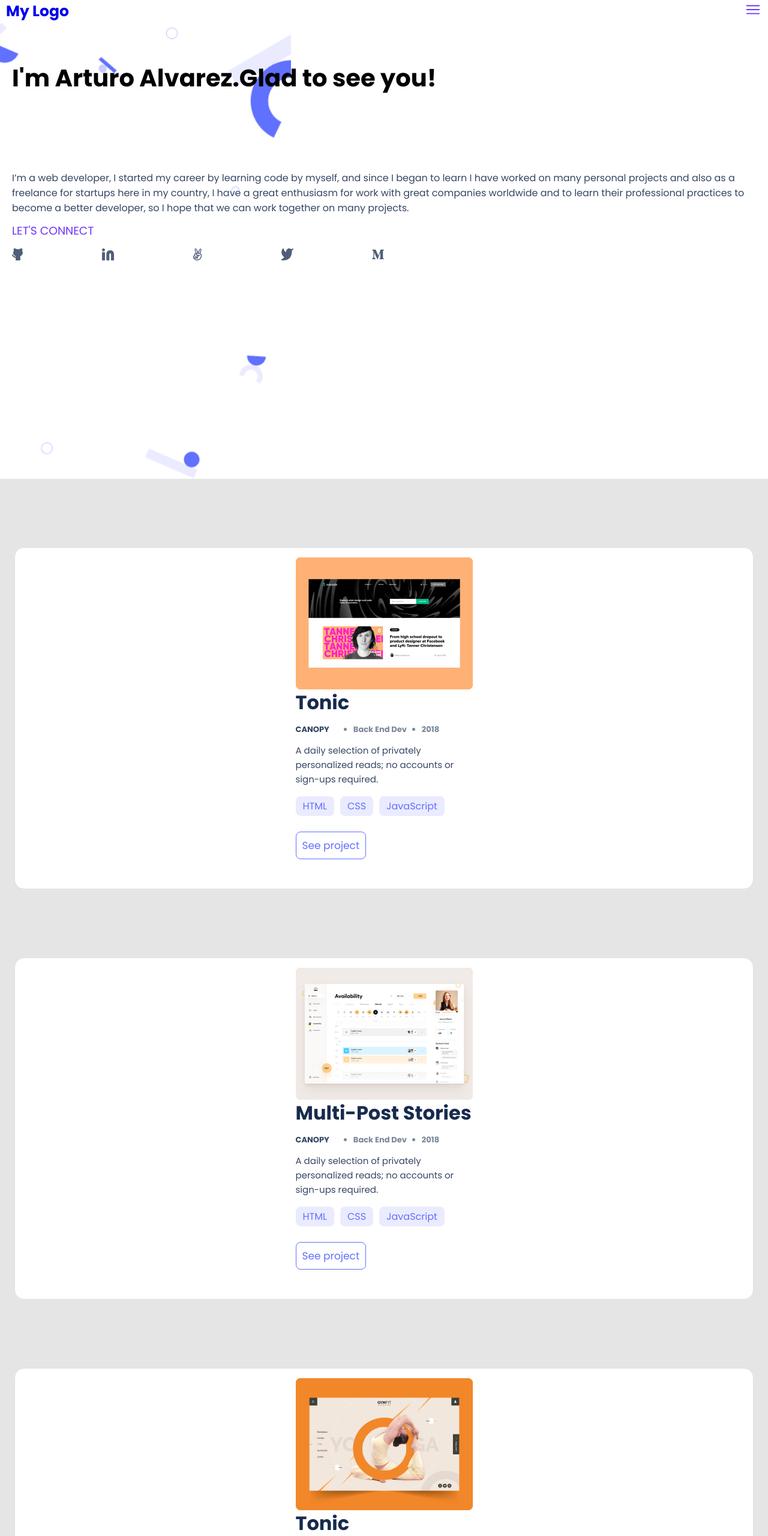
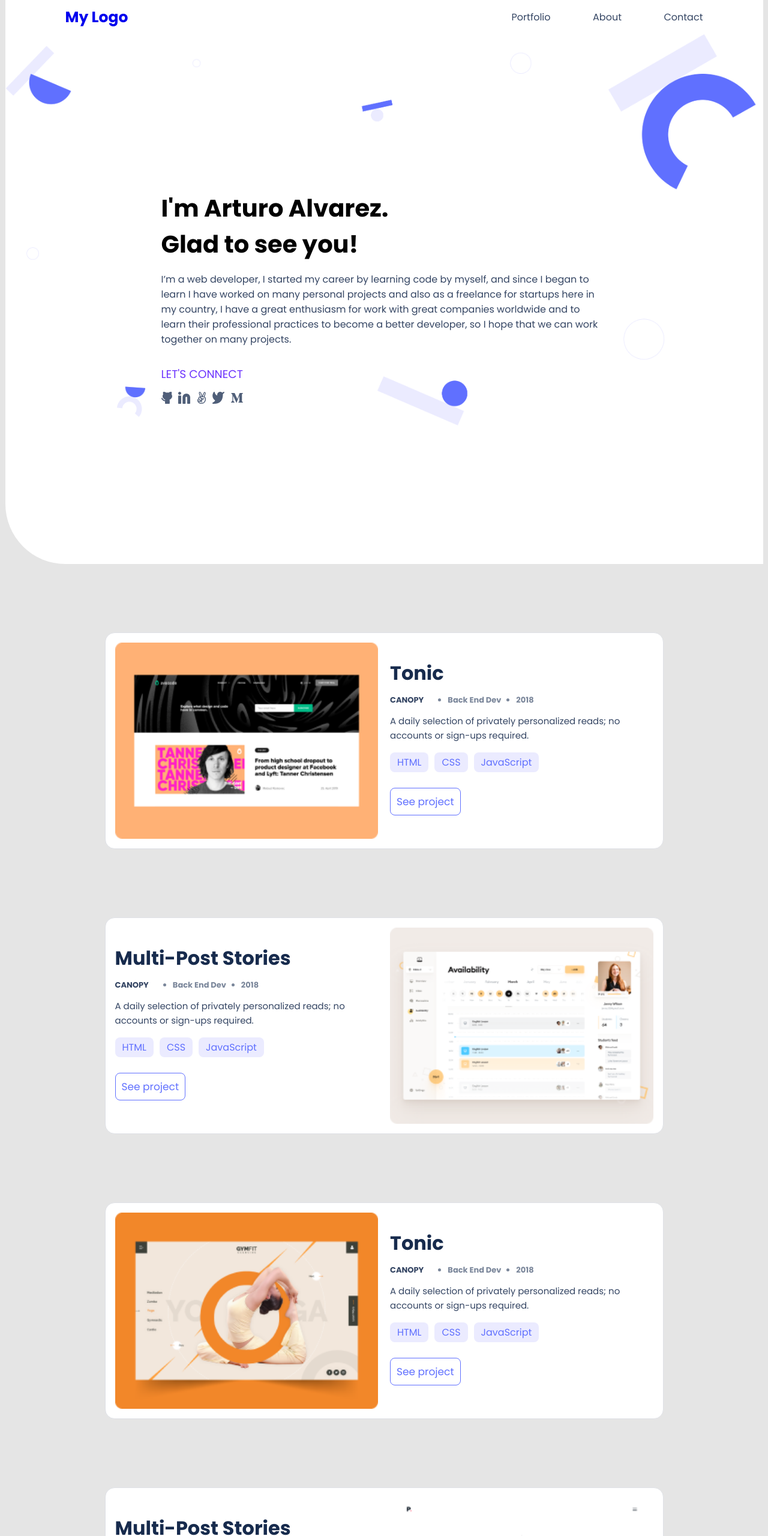
Before and after one commit to Artufelii/microverse-portfolio, a website: page index.html in a window 1280 px wide. Shown: the top 2560 px of the page at 60% size. Drawn offline with Linux system fonts and the light colour scheme.

Commit message:
Add media queries styles for desktop version

```diff
--- a/css/styles.css
+++ b/css/styles.css
@@ -4,6 +4,11 @@
   padding: 0;
   box-sizing: border-box;
   background-color: #e5e5e5;
+}
+
+main {
+  max-width: 1263px;
+  margin: 0 auto;
 }
 
 hr {
@@ -199,14 +204,6 @@
   background-color: #fff;
 }
 
-.background-dark {
-  background-color: #f28729;
-}
-
-.background-light {
-  background-color: #ffb175;
-}
-
 .about {
   background-color: #fff;
   padding-inline: 24px;
@@ -216,6 +213,8 @@
   flex-direction: column;
   align-items: flex-start;
   min-height: 100%;
+  max-width: calc(1263px - 286px);
+  margin: 0 auto;
 }
 
 .width {
@@ -349,3 +348,133 @@
   color: #fff;
   background-color: #2230d2;
 }
+
+@media screen and (min-width: 768px) {
+  .header {
+    max-width: calc(1263px - 200px);
+    margin: 0 auto;
+    padding-inline: 100px;
+    justify-content: space-between;
+  }
+  .greet {
+    background-image: url('../assets/Header\ bg@2x.png');
+    display: flex;
+    flex-direction: column;
+    justify-content: center;
+    align-items: flex-start;
+    border-bottom-left-radius: 100px;
+    padding: 260px;
+    min-height: auto;
+    max-height: 916px;
+  }
+  .title {
+    position: static;
+    width: 60%;
+  }
+  .me {
+    position: static;
+  }
+  .contact {
+    position: static;
+  }
+  .social {
+    width: 100%;
+  }
+
+  .works-container {
+    padding-inline: 142px;
+  }
+  .card {
+    min-height: auto;
+    flex-direction: row;
+    align-items: center;
+    justify-content: space-between;
+    gap: 20px;
+  }
+
+  .row-reverse {
+    flex-direction: row-reverse;
+  }
+
+  .full-width {
+    width: 100%;
+  }
+
+  .half-width {
+    width: 50%;
+  }
+
+  .quarter-width {
+    width: 32%;
+  }
+
+  .align-center {
+    margin: 0 auto;
+  }
+
+  .image-container {
+    width: 50%;
+    height: 100%;
+  }
+
+  .image-container img {
+    width: 100%;
+    height: 100%;
+  }
+
+  .info {
+    width: 50%;
+  }
+
+  .about {
+    flex-direction: row;
+    align-items: center;
+    justify-content: flex-start;
+    gap: 30px;
+    padding-inline: 143px;
+  }
+
+  .contact-info {
+    height: 100%;
+    width: 45%;
+  }
+
+  .skills {
+    height: 100%;
+    width: 55%;
+    margin-bottom: 200px;
+  }
+
+  .languages-list {
+    flex-direction: row;
+  }
+
+  .languages-list li {
+    flex-direction: column;
+  }
+
+  .form-section {
+    background-image: url('../assets/contact\ form\ background\ shapes@2x.png');
+    background-size: 90%;
+    background-repeat: no-repeat;
+    background-position: center;
+    padding-inline: 350px;
+  }
+
+  .menu {
+    width: 30%;
+  }
+
+  .menu-list {
+    list-style: none;
+    display: flex;
+    justify-content: space-between;
+    padding: 0;
+    width: 100%;
+  }
+
+  .menu-list > li > a {
+    text-decoration: none;
+    color: #344563;
+  }
+}
--- a/index.html
+++ b/index.html
@@ -16,15 +16,20 @@
 			</a>
 		</div>
 		<nav class="menu">
-			<svg xmlns="http://www.w3.org/2000/svg" viewBox="0 0 24 24" fill="currentColor" class="w-6 h-6">
-				<path fill-rule="evenodd" d="M3 6.75A.75.75 0 013.75 6h16.5a.75.75 0 010 1.5H3.75A.75.75 0 013 6.75zM3 12a.75.75 0 01.75-.75h16.5a.75.75 0 010 1.5H3.75A.75.75 0 013 12zm0 5.25a.75.75 0 01.75-.75h16.5a.75.75 0 010 1.5H3.75a.75.75 0 01-.75-.75z" clip-rule="evenodd" />
-			</svg>
+			<!--<svg xmlns="http://www.w3.org/2000/svg" viewBox="0 0 24 24" fill="currentColor" class="w-6 h-6">-->
+				<!--<path fill-rule="evenodd" d="M3 6.75A.75.75 0 013.75 6h16.5a.75.75 0 010 1.5H3.75A.75.75 0 013 6.75zM3 12a.75.75 0 01.75-.75h16.5a.75.75 0 010 1.5H3.75A.75.75 0 013 12zm0 5.25a.75.75 0 01.75-.75h16.5a.75.75 0 010 1.5H3.75a.75.75 0 01-.75-.75z" clip-rule="evenodd" />-->
+			<!--</svg>-->
+			<ul class="menu-list">
+				<li><a href="/">Portfolio</a></li>
+				<li><a href="#about">About</a></li>
+				<li><a href="#contact">Contact</a></li>
+			</ul>
 		</nav>
 	</header>
 	<main>
 		<section class="greet">
 			<div class="title">
-				<h1>I'm Arturo Alvarez.Glad to see you!</h1>
+				<h1>I'm Arturo Alvarez. Glad to see you!</h1>
 			</div>
 			<div class="me">
 					<p>
@@ -65,7 +70,7 @@
 		<section class="works">
 			<div class="works-container">
 				<div class="card">
-					<div class="image-container background-dark">
+					<div class="image-container">
 						<img src="/assets/Snapshoot Portfolio.png" alt="Example">
 					</div>
 					<div class="info">
@@ -90,8 +95,8 @@
 						<a href="https://tuhogaraunclic.com" class="see">See project</a>
 					</div>
 				</div>
-				<div class="card">
-					<div class="image-container background-light">
+				<div class="card row-reverse">
+					<div class="image-container">
 						<img src="/assets/Snapshoot Portfolio2.png" alt="Example">
 					</div>
 					<div class="info">
@@ -117,7 +122,7 @@
 					</div>
 				</div>
 				<div class="card">
-					<div class="image-container background-dark">
+					<div class="image-container">
 						<img src="/assets/Snapshoot Portfolio3.png" alt="Example">
 					</div>
 					<div class="info">
@@ -142,8 +147,8 @@
 						<a href="https://farmaciajesus.onrender.com" class="see">See project</a>
 					</div>
 				</div>
-				<div class="card">
-					<div class="image-container background-light">
+				<div class="card row-reverse">
+					<div class="image-container">
 						<img src="/assets/Snapshoot Portfolio4.png" alt="Example">
 					</div>
 					<div class="info">
@@ -170,8 +175,9 @@
 				</div>
 			</div>
 		</section>
-		<section class="about">
-			<div class="title">
+		<section class="about" id="about">
+			<div class="contact-info">
+				<div class="title full-width">
 					<h1>About Myself</h1>
 				</div>
 				<div class="me position" >
@@ -181,7 +187,7 @@
 				</div>
 				<div class="contact position">
 					<h3>LET'S CONNECT</h3>
-				<ul class="social width">
+					<ul class="social width half-width">
 						<li>
 							<a href="https://github.com/Artufelii" class="a">
 								<img src="/assets/Vector.svg" alt="Github logo">
@@ -208,7 +214,8 @@
 							</a>
 						</li>
 					</ul>
-				<a href="/assets/ArturoAlvarez-Resume.pdf" download="ArturoAlvarez-Resume" class="see">Get my resume</a>
+					<a href="/assets/ArturoAlvarez-Resume.pdf" download="ArturoAlvarez-Resume" class="see quarter-width">Get my resume</a>
+				</div>
 			</div>
 			<ul class="skills">
 				<li class="skill">
@@ -255,7 +262,7 @@
 				</li>
 				<hr>
 			</ul>
-			<div class="form-section">
+			<div class="form-section" id="contact">
 				<h1>Contact me</h1>
 				<p>If you have an application you are interested in developing, a feature that you need built or a project that needs coding.
 	I’d love to help with it!</p>
@@ -263,7 +270,7 @@
 					<input name="name" type="text" placeholder="Name" maxlength="30" required>
 					<input name="email" type="email" placeholder="Email" required>
 					<textarea id="message" name="message" placeholder="Write your message here..." maxlength="500" required></textarea>
-					<button type="submit" class="see">Get in touch</button>
+					<button type="submit" class="see align-center">Get in touch</button>
 				</form>
 				</div>
 		</section>
```
Also changed, not shown: assets/Header bg@2x.png (added), assets/contact form background shapes@2x.png (added). Lines whose indentation alone changed are shown as unchanged.
